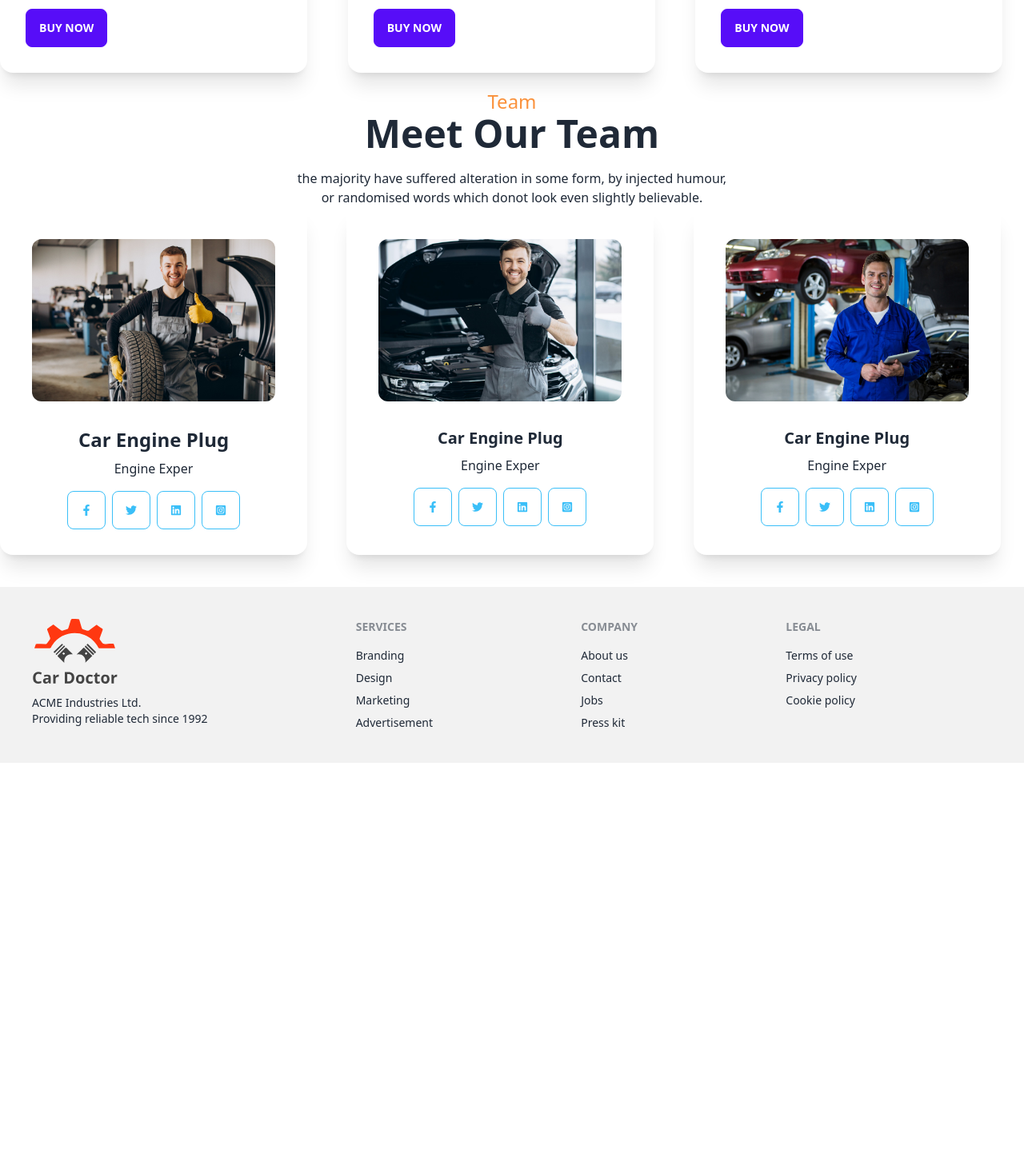
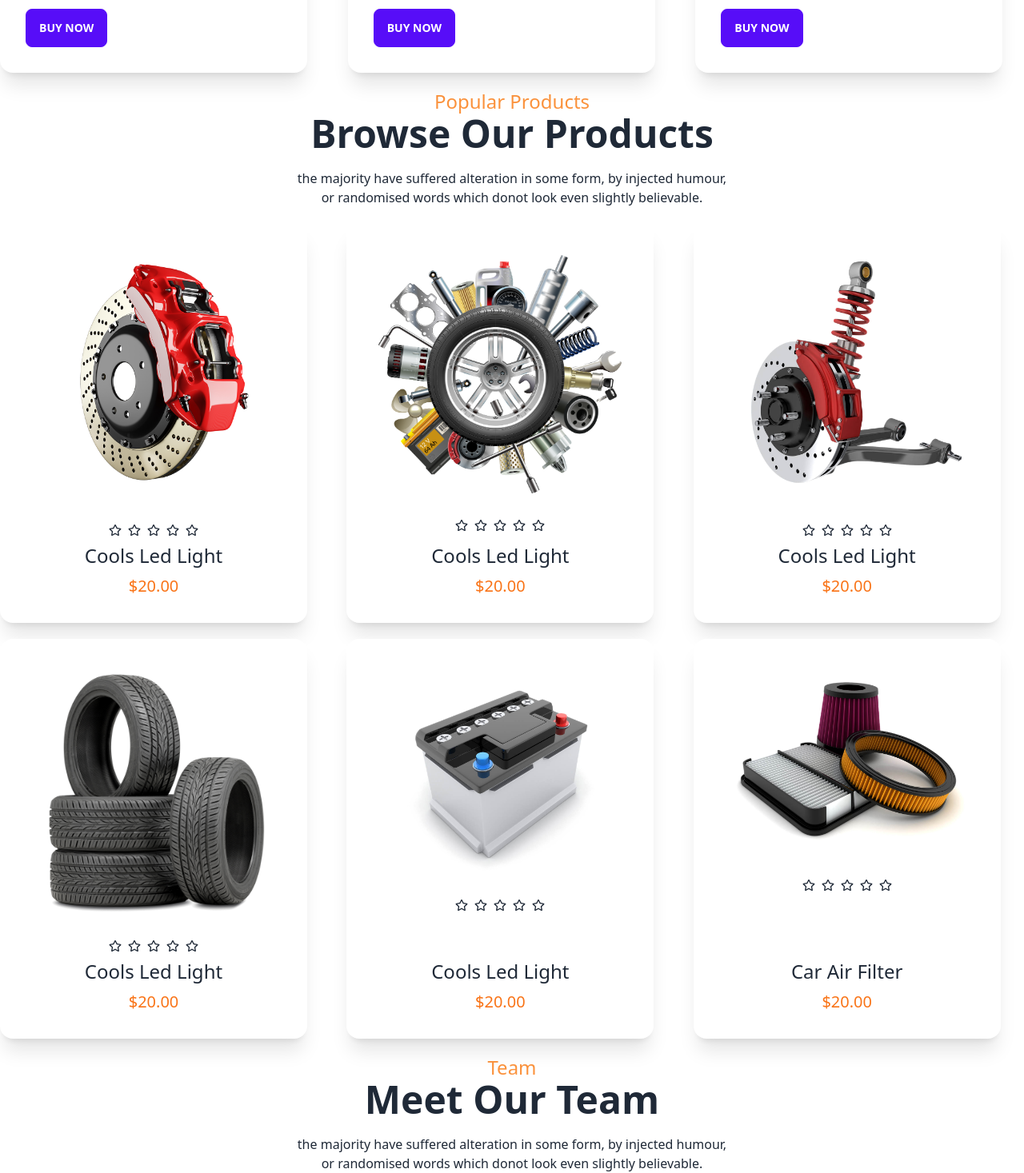
Before and after one commit to Ahad188/Car-Doctor, a React (Vite) app: page / in a window 1280 px wide. Shown: the part 2509-3976 px from the top of the page at 80% size. Before the commit the page ends 3463 px from the top, so only its background shows below. Built offline with nearby package versions, Linux system fonts and the light colour scheme; no server answers.

Commit message:
popular product added

```diff
--- a/src/Pages/Home/Home/Home.jsx
+++ b/src/Pages/Home/Home/Home.jsx
@@ -1,5 +1,7 @@
 import About from "../About/About";
 import Banner from "../Banner/Banner";
+import PopularProduct from "../PopularProducte/PopularProduct";
+
 import Services from "../Services/Services";
 import Team from "../Team/Team";
 
@@ -13,6 +15,7 @@ const Home = () => {
               <Banner></Banner>
                <About></About>
                <Services></Services>
+                <PopularProduct></PopularProduct>
                <Team></Team>
           </div>
      );
--- /dev/null
+++ b/src/Pages/Home/PopularProducte/PopularProduct.jsx
@@ -0,0 +1,123 @@
+import p1 from "../../../assets/images/products/1.png";
+import p2 from "../../../assets/images/products/2.png";
+import p3 from "../../../assets/images/products/3.png";
+import p4 from "../../../assets/images/products/4.png";
+import p5 from "../../../assets/images/products/5.png";
+import p6 from "../../../assets/images/products/6.png";
+import { FaRegStar } from "react-icons/fa";
+
+const PopularProduct = () => {
+  return (
+    <section className="mt-5">
+      <div className="text-center">
+        <h3 className="text-orange-400 text-2xl">Popular Products</h3>
+        <h2 className="text-5xl font-bold">Browse Our Products</h2>
+        <p className="mt-5">
+          the majority have suffered alteration in some form, by injected humour, <br /> or
+          randomised words which donot look even slightly believable.
+        </p>
+      </div>
+      <div className="grid grid-cols-1 md:grid-cols-2 lg:grid-cols-3 gap-5 mt-5">
+          {/* p */}
+        <div className="card w-96 bg-base-100 shadow-xl">
+          <figure className="px-10 pt-10">
+            <img
+              src= {p1}
+              alt="Shoes"
+              className="rounded-xl"
+            />
+          </figure>
+          <div className="card-body items-center text-center">
+            <p className="flex justify-center gap-2">
+               <FaRegStar></FaRegStar><FaRegStar></FaRegStar><FaRegStar></FaRegStar><FaRegStar></FaRegStar><FaRegStar></FaRegStar>
+            </p>
+            <h3 className="text-2xl">Cools Led Light</h3>
+             <h4 className="text-orange-500 text-xl">$20.00</h4>
+          </div>
+        </div>
+        <div className="card w-96 bg-base-100 shadow-xl">
+          <figure className="px-10 pt-10">
+            <img
+              src= {p6}
+              alt="Shoes"
+              className="rounded-xl"
+            />
+          </figure>
+          <div className="card-body items-center text-center">
+            <p className="flex justify-center gap-2">
+               <FaRegStar></FaRegStar><FaRegStar></FaRegStar><FaRegStar></FaRegStar><FaRegStar></FaRegStar><FaRegStar></FaRegStar>
+            </p>
+            <h3 className="text-2xl">Cools Led Light</h3>
+             <h4 className="text-orange-500 text-xl">$20.00</h4>
+          </div>
+        </div>
+        <div className="card w-96 bg-base-100 shadow-xl">
+          <figure className="px-10 pt-10">
+            <img
+              src= {p2}
+              alt="Shoes"
+              className="rounded-xl"
+            />
+          </figure>
+          <div className="card-body items-center text-center">
+            <p className="flex justify-center gap-2">
+               <FaRegStar></FaRegStar><FaRegStar></FaRegStar><FaRegStar></FaRegStar><FaRegStar></FaRegStar><FaRegStar></FaRegStar>
+            </p>
+            <h3 className="text-2xl">Cools Led Light</h3>
+             <h4 className="text-orange-500 text-xl">$20.00</h4>
+          </div>
+        </div>
+        <div className="card w-96 bg-base-100 shadow-xl">
+          <figure className="px-10 pt-10">
+            <img
+              src= {p5}
+              alt="Shoes"
+              className="rounded-xl"
+            />
+          </figure>
+          <div className="card-body items-center text-center">
+            <p className="flex justify-center gap-2">
+               <FaRegStar></FaRegStar><FaRegStar></FaRegStar><FaRegStar></FaRegStar><FaRegStar></FaRegStar><FaRegStar></FaRegStar>
+            </p>
+            <h3 className="text-2xl">Cools Led Light</h3>
+             <h4 className="text-orange-500 text-xl">$20.00</h4>
+          </div>
+        </div>
+        <div className="card w-96 bg-base-100 shadow-xl">
+          <figure className="px-10 pt-10">
+            <img
+              src= {p4}
+              alt="Shoes"
+              className="rounded-xl"
+            />
+          </figure>
+          <div className="card-body items-center text-center">
+            <p className="flex justify-center gap-2">
+               <FaRegStar></FaRegStar><FaRegStar></FaRegStar><FaRegStar></FaRegStar><FaRegStar></FaRegStar><FaRegStar></FaRegStar>
+            </p>
+            <h3 className="text-2xl">Cools Led Light</h3>
+             <h4 className="text-orange-500 text-xl">$20.00</h4>
+          </div>
+        </div>
+        <div className="card w-96 bg-base-100 shadow-xl">
+          <figure className="px-10 pt-10">
+            <img
+              src= {p3}
+              alt="Shoes"
+              className="rounded-xl"
+            />
+          </figure>
+          <div className="card-body items-center text-center">
+            <p className="flex justify-center gap-2">
+               <FaRegStar></FaRegStar><FaRegStar></FaRegStar><FaRegStar></FaRegStar><FaRegStar></FaRegStar><FaRegStar></FaRegStar>
+            </p>
+            <h3 className="text-2xl">Car Air Filter</h3>
+             <h4 className="text-orange-500 text-xl">$20.00</h4>
+          </div>
+        </div>
+      </div>
+    </section>
+  );
+};
+
+export default PopularProduct;
```
